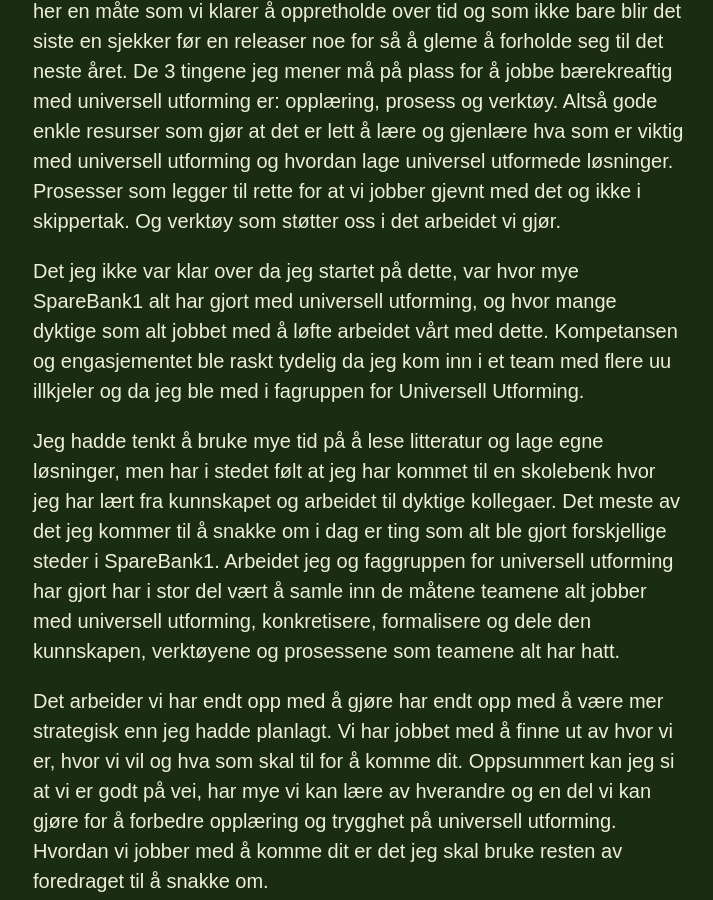
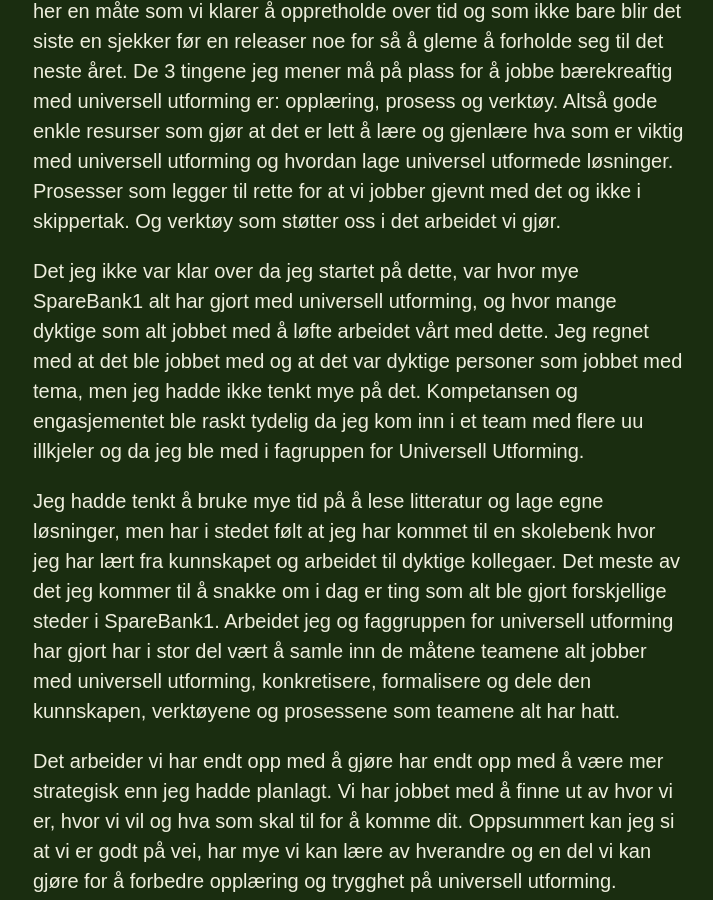
Before and after one commit to dagfrode/dagfrode.github.io, a Jekyll site: the page built from talks/sustainable-accessibility/index.md, in a window 1280 px wide and 900 px high, scrolled down 835 px. Shown: the whole window, without its empty margins (281-994 px from the left). Built offline with Jekyll 4.4.1, drawn with Linux system fonts in a browser that asks for light colours; our own code applies the rules of GitHub Pages for plain Markdown files; some of the changed text lies outside the part shown.

Commit message:
Move to folder

```diff
--- a/talks/sustainable-accessibility.md
+++ b/talks/sustainable-accessibility/index.md
@@ -6,7 +6,7 @@ Jeg må innrømme at da jeg sendte in pitchen for dette foredraget var planen mi
 
 Tidlig identifiserte jeg 3 ting jeg mener må være på plass for å jobbe med universell utforming på en bærekraftig måte. Med bærekraftig, mener jeg her en måte som vi klarer å oppretholde over tid og som ikke bare blir det siste en sjekker før en releaser noe for så å gleme å forholde seg til det neste året. De 3 tingene jeg mener må på plass for å jobbe bærekreaftig med universell utforming er: opplæring, prosess og verktøy. Altså gode enkle resurser som gjør at det er lett å lære og gjenlære hva som er viktig med universell utforming og hvordan lage universel utformede løsninger. Prosesser som legger til rette for at vi jobber gjevnt med det og ikke i skippertak. Og verktøy som støtter oss i det arbeidet vi gjør.
 
-Det jeg ikke var klar over da jeg startet på dette, var hvor mye SpareBank1 alt har gjort med universell utforming, og hvor mange dyktige som alt jobbet med å løfte arbeidet vårt med dette. Kompetansen og engasjementet ble raskt tydelig da jeg kom inn i et team med flere uu illkjeler og da jeg ble med i fagruppen for Universell Utforming.
+Det jeg ikke var klar over da jeg startet på dette, var hvor mye SpareBank1 alt har gjort med universell utforming, og hvor mange dyktige som alt jobbet med å løfte arbeidet vårt med dette. Jeg regnet med at det ble jobbet med og at det var dyktige personer som jobbet med tema, men jeg hadde ikke tenkt mye på det. Kompetansen og engasjementet ble raskt tydelig da jeg kom inn i et team med flere uu illkjeler og da jeg ble med i fagruppen for Universell Utforming.
 
 Jeg hadde tenkt å bruke mye tid på å lese litteratur og lage egne løsninger, men har i stedet følt at jeg har kommet til en skolebenk hvor jeg har lært fra kunnskapet og arbeidet til dyktige kollegaer. Det meste av det jeg kommer til å snakke om i dag er ting som alt ble gjort forskjellige steder i SpareBank1. Arbeidet jeg og faggruppen for universell utforming har gjort har i stor del vært å samle inn de måtene teamene alt jobber med universell utforming, konkretisere, formalisere og dele den kunnskapen, verktøyene og prosessene som teamene alt har hatt.
 
```
Also changed, not shown: talks/index.md (+3 -1 lines).
